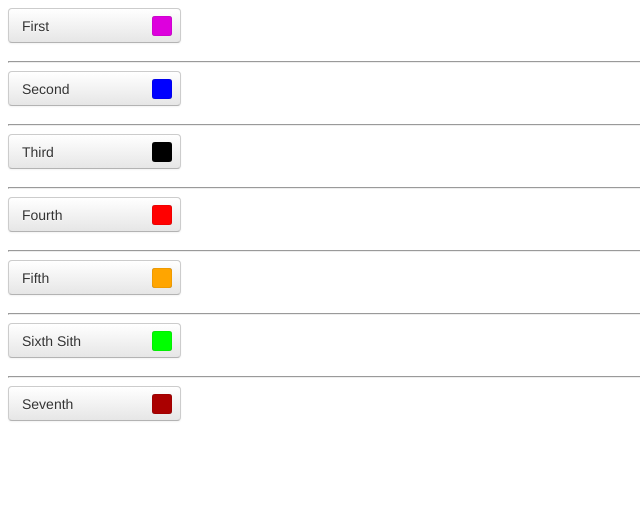
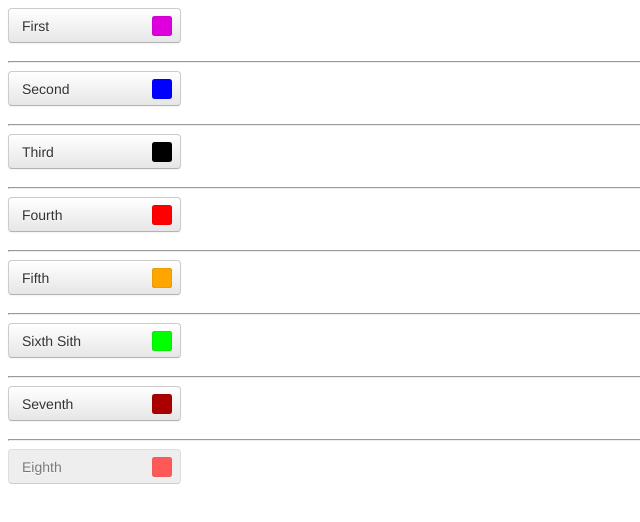
Before and after one commit to idooo/colours, a website: page index.html in a window 1280 px wide. Shown: the whole page, without its empty margins (0-640 px from the left). Drawn offline with nearby package versions, Linux system fonts and the light colour scheme.

Commit message:
Disable state was added

```diff
--- a/css/ido.colours.less
+++ b/css/ido.colours.less
@@ -32,7 +32,6 @@
   }
 
   // Active state
-
   &.active,
   &:active {
     background-image: none;
--- a/index.html
+++ b/index.html
@@ -81,6 +81,15 @@
                 Seventh
             </div>
 
+            <hr>
+
+            <div id="colorpicker8"
+                 data-provide="ido-colours"
+                 data-palette="red, white, blue, red, white, blue, red, white, blue"
+                 disabled >
+                Eighth
+            </div>
+
         </article>
 
 		<script src="js/ido.colours.js"></script>
@@ -126,6 +135,9 @@
 
                $('#colorpicker7').idoColours('palette_size', 20);
                $('#colorpicker7').idoColours('palette_row_count', 7);
+
+               // $('#colorpicker8').idoColours('disabled', true);
+
            });
 
 		</script>
--- a/js/ido.colours.js
+++ b/js/ido.colours.js
@@ -12,6 +12,7 @@
 
         this.popup_class = 'ido_colour_popup';
         this.element_class = 'ido_colour_picker btn';
+        this.disabled_class = 'disabled';
 
         this.$element = $(element);
         this.$popup = undefined;
@@ -24,6 +25,12 @@
         this.name = options.name || this.$element.data('name') || this.$element.attr('id') || 'color_picker';
         this.palette = this._parsePalette(options.palette || this.$element.data('palette') || 'black, white');
         this.color = options.color || this.$element.data('color') || this.palette[0];
+
+        this.disabled = this.$element.attr('disabled') || false;
+
+        if (typeof options.disabled !== 'undefined') {
+            this.disabled = options.disabled;
+        }
 
         this.palette_row_count = options.palette_row_count || this.$element.data('palette-row-count') || 5;
         this.palette_size = options.palette_size || this.$element.data('palette-size') || 42;
@@ -86,15 +93,22 @@
             this._bindPaletteCallbacks();
 
             this.$element.on('click', function() {
+
                 that.changePopupPosition();
 
                 if (that.isOpen) {
                     that.close();
                 }
                 else {
-                    that.open();
+                    if (!that.disabled) {
+                        that.open();
+                    }
                 }
             });
+
+            if (this.disabled) {
+                this.disable();
+            }
 
             return this;
         },
@@ -105,6 +119,13 @@
 
             this.$input.attr('name', this.name);
             this.$caption.text(this.caption);
+
+            if (this.disabled) {
+                this.disable();
+            }
+            else {
+                this.enable();
+            }
 
             if (update_palette) {
                 this.palette = this._parsePalette(this.palette);
@@ -251,7 +272,18 @@
             this.$popup.hide();
             this.isOpen = false;
             return this;
+        },
+
+        disable: function() {
+            this.disabled = true;
+            this.$element.addClass(this.disabled_class);
+        },
+
+        enable: function() {
+            this.disabled = false;
+            this.$element.removeClass(this.disabled_class);
         }
+
     };
 
     $.fn.idoColours = function(option, val) {
```
Also changed, not shown: dist/ido.colours.min.js.
